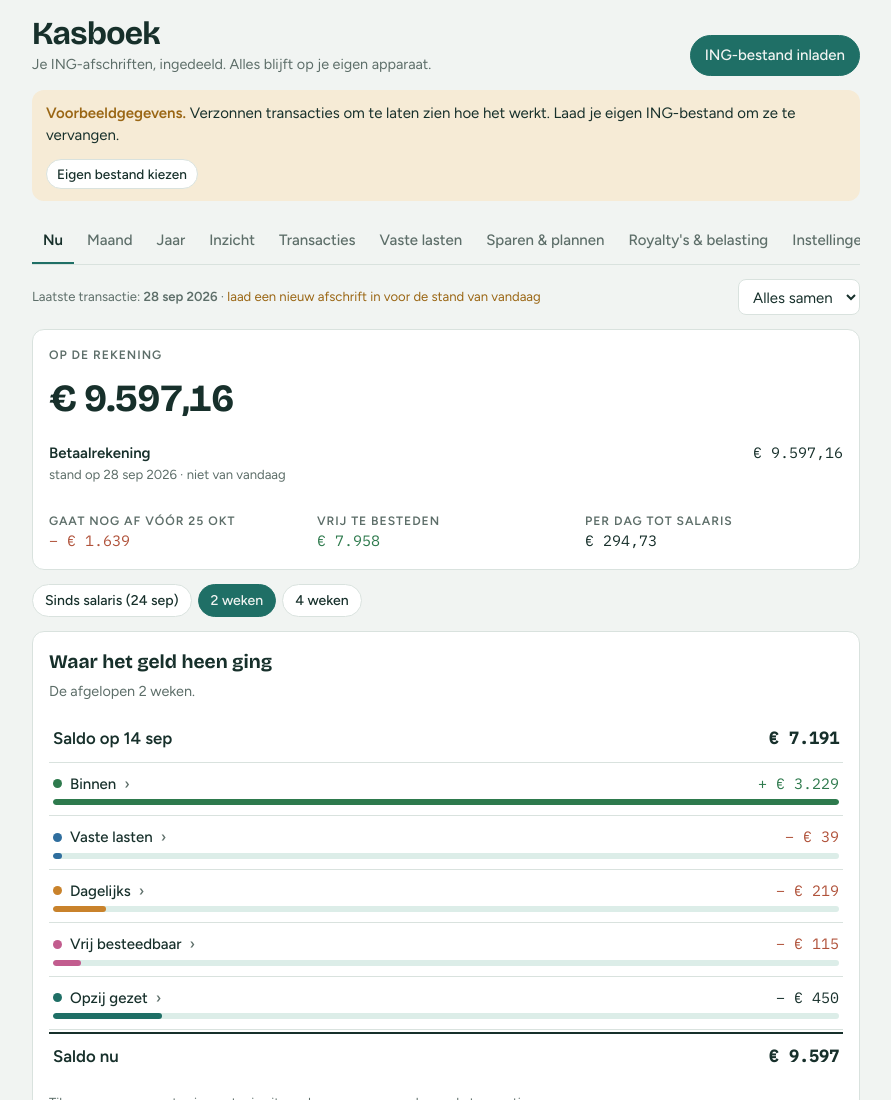
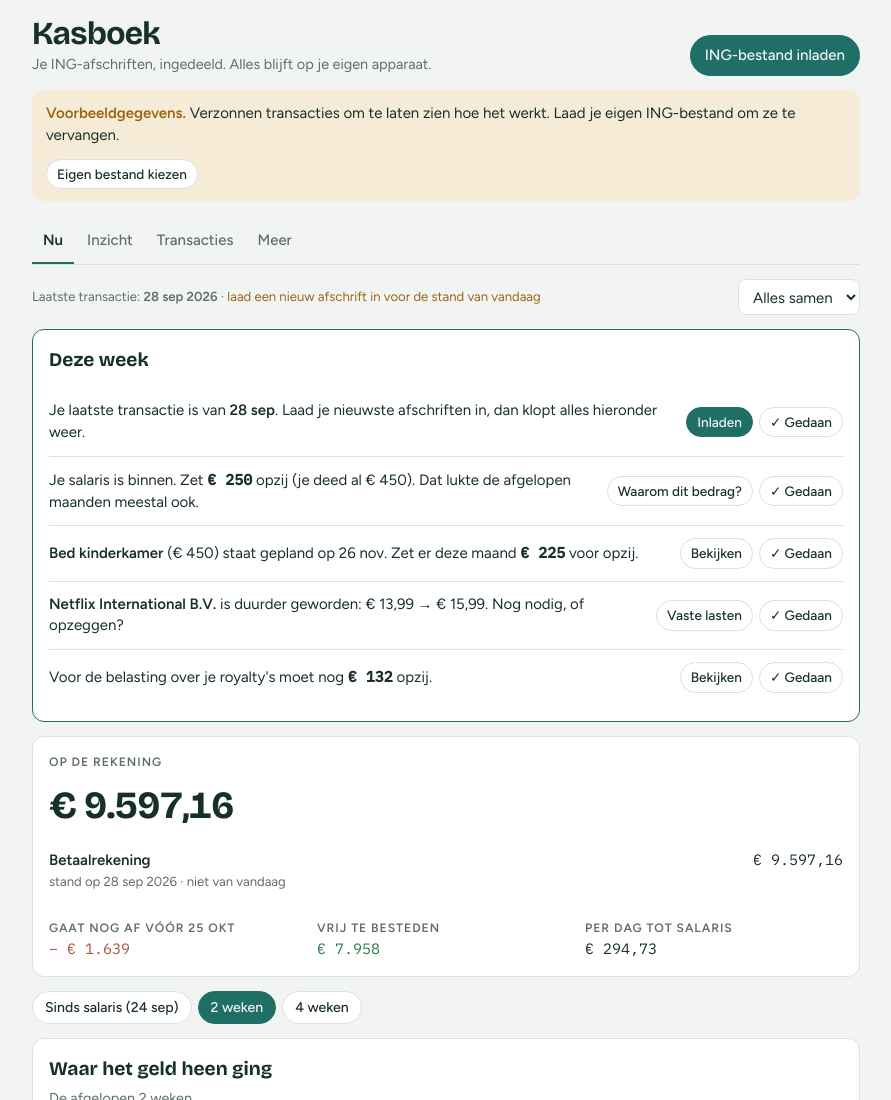
Before and after one commit to Serena-Nova/Kasboek, a plain HTML site: page index.html in a window 1280 px wide. Shown: the top 1100 px of the page, without its empty margins (194-1085 px from the left). Drawn offline with nearby package versions, Linux system fonts and the light colour scheme.

Commit message:
Add files via upload

```diff
--- a/index.html
+++ b/index.html
@@ -121,6 +121,11 @@ table.yt{border-collapse:separate;border-spacing:0;font-size:.84rem;width:100%}
 .yt td[data-act]:hover{outline:2px solid var(--accent);outline-offset:-2px}
 .yt .nm{display:flex;gap:7px;align-items:center;overflow:hidden}
 .yt .nm span:last-child{overflow:hidden;text-overflow:ellipsis}
+.todo{display:grid;grid-template-columns:minmax(0,1fr) auto;gap:8px 14px;align-items:center;padding:12px 0;border-bottom:1px solid var(--line)}
+.todo:last-child{border-bottom:none}
+.todo .tt{line-height:1.45;min-width:0}
+.todo .tb{display:flex;gap:6px;justify-content:flex-end;flex-wrap:wrap}
+@media (max-width:560px){.todo{grid-template-columns:1fr}.todo .tb{justify-content:flex-start}}
 .bon{display:flex;flex-direction:column}
 .bonrow{display:grid;grid-template-columns:minmax(0,1fr) auto;gap:4px 12px;align-items:center;padding:10px 4px;border-bottom:1px solid var(--line);font:inherit;color:inherit;background:none;border-left:none;border-right:none;border-top:none;border-radius:0;width:100%;text-align:left}
 .bonrow .num{text-align:right;font-family:var(--f-num);font-variant-numeric:tabular-nums;white-space:nowrap}
@@ -221,14 +226,9 @@ ol.steps{margin:6px 0 0;padding-left:1.2em;color:var(--muted);font-size:.9rem;di
 
   <nav class="tabs" role="tablist">
     <button role="tab" data-tab="nu" aria-selected="true">Nu</button>
-    <button role="tab" data-tab="overzicht">Maand</button>
-    <button role="tab" data-tab="jaar">Jaar</button>
     <button role="tab" data-tab="inzicht">Inzicht</button>
     <button role="tab" data-tab="transacties">Transacties</button>
-    <button role="tab" data-tab="vast">Vaste lasten</button>
-    <button role="tab" data-tab="doelen">Sparen &amp; plannen</button>
-    <button role="tab" data-tab="belasting">Royalty's &amp; belasting</button>
-    <button role="tab" data-tab="instellingen">Instellingen</button>
+    <button role="tab" data-tab="meer">Meer</button>
   </nav>
 
   <main id="view"></main>
@@ -236,7 +236,7 @@ ol.steps{margin:6px 0 0;padding-left:1.2em;color:var(--muted);font-size:.9rem;di
 <div id="toast" class="toast" hidden></div>
 
 <script>
-const VERSION='2026-10-12j';
+const VERSION='2026-10-12k';
 const clone=o=>JSON.parse(JSON.stringify(o));
 /* ---------- Basis ---------- */
 const STORE='kasboek.v1', LOCAL='kasboek.device';
@@ -299,7 +299,7 @@ const PLAT_COLORS=['#7A5CC2','#3C9FA8','#C9822B','#4FA37A','#C25C8E','#2F6E9E','
 const TAX={year:2026,brackets:[[38883,.3575],[78426,.3756],[Infinity,.495]],za:1200,mkb:.127,deductCap:.3756,zvw:.0485,zvwMax:79409};
 
 const DEFAULT_STATE={tx:[],userRules:[],disabledBuiltins:[],extraCats:[],overrides:{},tax:{},sample:true,
-  budgets:{},goals:[],accounts:{},taxReserved:{},period:{mode:'cal',day:1,payer:''},tags:['Idonea','Jordy','Gezin','Kind','Dieren'],txTags:{},oneoff:{},cash:[],cashAuto:false,planned:[],manualBal:{},savedAt:0,wipedAt:0};
+  budgets:{},goals:[],accounts:{},taxReserved:{},period:{mode:'cal',day:1,payer:''},tags:['Idonea','Jordy','Gezin','Kind','Dieren'],txTags:{},oneoff:{},dismissed:{},cash:[],cashAuto:false,planned:[],manualBal:{},savedAt:0,wipedAt:0};
 let S=clone(DEFAULT_STATE);
 let D={tab:'',dbxKey:'',dbxRefresh:'',dbxAccess:'',dbxExp:0,pw:'',lastSync:0,syncErr:''}; // alleen dit apparaat
 let ui={tab:'nu',win:'14',month:null,q:'',fcat:'',fmonth:'',facc:'',ftag:'',acc:'',tag:'',tagOpen:'',limit:150,taxYear:null,wipe:false,restore:false,backupText:''};
@@ -657,12 +657,14 @@ function goalMonthly(g){
 /* ---------- Weergave ---------- */
 function render(){
   rebuild();
-  document.querySelectorAll('nav.tabs button').forEach(b=>b.setAttribute('aria-selected',b.dataset.tab===ui.tab));
+  const inMore=MORE.some(m=>m[0]===ui.tab);
+  document.querySelectorAll('nav.tabs button').forEach(b=>b.setAttribute('aria-selected',b.dataset.tab===ui.tab||(inMore&&b.dataset.tab==='meer')));
   $('#banner').innerHTML=S.sample?`<div class="banner"><div><b>Voorbeeldgegevens.</b> Verzonnen transacties om te laten zien hoe het werkt. Laad je eigen ING-bestand om ze te vervangen.</div><label class="btn btn-small" for="file">Eigen bestand kiezen</label></div>`:'';
   renderSync();
   const v=$('#view');
-  if(!TX.length&&ui.tab!=='instellingen'){v.innerHTML=emptyView();return;}
-  v.innerHTML={nu:viewNu,overzicht:viewOverzicht,jaar:viewJaar,inzicht:viewInzicht,transacties:viewTx,vast:viewVast,doelen:viewDoelen,belasting:viewTax,instellingen:viewSettings}[ui.tab]();
+  if(!TX.length&&ui.tab!=='instellingen'&&ui.tab!=='meer'){v.innerHTML=emptyView();return;}
+  const back=inMore?`<div style="margin-bottom:10px"><button class="btn-link" data-act="tab" data-tab="meer">← Meer</button> <span class="note">· ${MORE.find(m=>m[0]===ui.tab)[1]}</span></div>`:'';
+  v.innerHTML=back+{meer:viewMeer,nu:viewNu,overzicht:viewOverzicht,jaar:viewJaar,inzicht:viewInzicht,transacties:viewTx,vast:viewVast,doelen:viewDoelen,belasting:viewTax,instellingen:viewSettings}[ui.tab]();
 }
 function renderSync(){
   $('#syncline').innerHTML=dbxConnected()?`<span class="status ${D.syncErr?'err':'ok'}"><i></i>${D.syncErr?'Dropbox: niet gesynchroniseerd':'Dropbox'+(D.lastSync?' · '+new Date(D.lastSync).toLocaleTimeString('nl-NL',{hour:'2-digit',minute:'2-digit'}):'')}</span>`:'Alles blijft op je eigen apparaat.';
@@ -832,6 +834,43 @@ function viewTx(){
    </div></div>
    ${list.length>ui.limit?`<button data-act="more">Toon meer (${list.length-ui.limit} over)</button>`:''}
   </div>`;
+}
+
+/* ---------- Meer ---------- */
+const MORE=[['overzicht','Maand','Eén maand in detail: per categorie, budgetten en labels.'],
+  ['jaar','Jaar','Alle maanden naast elkaar in één tabel, per categorie en per label.'],
+  ['vast','Vaste lasten','Abonnementen en vaste betalingen, en wat er duurder werd.'],
+  ['doelen','Sparen & plannen','Geplande uitgaven, contante spaarpot, spaardoelen en budgetten.'],
+  ['belasting',"Royalty's & belasting","Royalty's per platform en wat je opzij moet zetten voor de belasting."],
+  ['instellingen','Instellingen','Rekeningen, labels, regels, Dropbox en back-up.']];
+function viewMeer(){
+  return `<div class="stack">${MORE.map(([k,t,d])=>`<button class="card" data-act="tab" data-tab="${k}" style="text-align:left;cursor:pointer;display:flex;justify-content:space-between;gap:12px;align-items:center;border-radius:var(--r);font-weight:400">
+    <span><b style="font-family:var(--f-display);font-size:1.08rem">${t}</b><br><span class="note">${d}</span></span><span aria-hidden="true" style="color:var(--muted);font-size:1.3rem">›</span></button>`).join('')}</div>`;
+}
+function savingsAdvice(){
+  const last12=doneMonths().slice(-12); if(last12.length<3) return 0;
+  const v=last12.map(monthSum).map(x=>(x.inc-x.oneoffIn)-(x.out-x.oneoff));
+  return Math.max(0,Math.floor(pct(v,.25)/25)*25);
+}
+function todoList(ctx){
+  const {lastData,lastSal,nextSal,accRows,free,daysLeft}=ctx; const items=[]; const today=todayISO();
+  const add=(key,text,btn)=>{ if(!(S.dismissed||{})[key]) items.push({key,text,btn}); };
+  if(daysBetween(lastData,today)>6) add('load:'+lastData,`Je laatste transactie is van <b>${fmtD(lastData)}</b>. Laad je nieuwste afschriften in, dan klopt alles hieronder weer.`,`<label class="btn btn-small btn-primary" for="file">Inladen</label>`);
+  accRows.filter(r=>daysBetween(r.last,lastData)>3).forEach(r=>add('stale:'+r.i+r.last,`Het afschrift van <b>${esc(r.label)}</b> loopt maar tot ${fmtD(r.last)}. Download die rekening opnieuw.`,`<label class="btn btn-small" for="file">Inladen</label>`));
+  const vl=accRows.find(r=>/vast/i.test(r.label)&&(S.accounts[r.i]||{}).spend!==false);
+  if(vl&&accRows.length>1) add('spend:'+vl.i,`Het geld op <b>${esc(vl.label)}</b> is al bestemd voor de vaste lasten. Tel het niet mee bij "vrij te besteden"?`,`<button class="btn-small" data-act="spendtoggle" data-iban="${esc(vl.i)}">Niet meetellen</button>`);
+  if(lastSal&&daysBetween(lastSal,lastData)<=10){ const adv=savingsAdvice();
+    const saved=TX.filter(t=>t.date>=lastSal&&SAVING.has(t.cat)&&inScope(t)).reduce((a,t)=>a-t.amount,0);
+    if(adv>0&&saved<adv-5) add('save:'+lastSal,`Je salaris is binnen. Zet <b class="num">${eur0.format(adv-saved)}</b> opzij${saved>0?` (je deed al ${eur0.format(saved)})`:''}. Dat lukte de afgelopen maanden meestal ook.`,`<button class="btn-small" data-act="tab" data-tab="inzicht">Waarom dit bedrag?</button>`); }
+  plannedOpen().forEach(p=>{const d=daysBetween(today,p.date); if(d<0||d>90) return; const m=Math.max(1,Math.ceil(d/30.4));
+    add('plan:'+p.id+':'+periodKey(today),`<b>${esc(p.name)}</b> (${eur0.format(+p.amount)}) staat gepland op ${fmtD(p.date)}. ${m>1?`Zet er deze maand <b class="num">${eur0.format((+p.amount)/m)}</b> voor opzij.`:'Zorg dat het bedrag klaarstaat.'}`,`<button class="btn-small" data-act="tab" data-tab="doelen">Bekijken</button>`);});
+  if(nextSal&&daysLeft&&free/daysLeft<10) add('krap:'+lastSal,`Het is krap tot je salaris: <b class="num">${eur.format(Math.max(0,free)/daysLeft)}</b> per dag. Kijk hieronder wat er nog afgaat.`,'');
+  const since=addDays(lastData,-60); const ov=TX.filter(t=>t.date>=since&&t.cat==='Overig'&&t.amount<0&&inScope(t)).length;
+  if(ov>=3) add('overig:'+periodKey(today),`<b>${ov} uitgaven</b> van de afgelopen twee maanden staan nog in "Overig". Als je ze indeelt, worden de overzichten duidelijker.`,`<button class="btn-small" data-act="todo-overig">Indelen</button>`);
+  recurring().filter(r=>r.rise&&daysBetween(r.last,lastData)<=45).forEach(r=>add('rise:'+r.name+r.last,`<b>${esc(r.name)}</b> is duurder geworden: ${eur.format(r.rise.from)} → ${eur.format(r.rise.to)}. Nog nodig, of opzeggen?`,`<button class="btn-small" data-act="tab" data-tab="vast">Vaste lasten</button>`));
+  const y=+today.slice(0,4); const tc=taxCalc(y); const short=tc.total-tc.reserved;
+  if(tc.gross>0&&short>25) add('tax:'+periodKey(today),`Voor de belasting over je royalty's moet nog <b class="num">${eur0.format(short)}</b> opzij.`,`<button class="btn-small" data-act="tab" data-tab="belasting">Bekijken</button>`);
+  return items;
 }
 
 /* ---------- Nu: hoe sta je ervoor ---------- */
@@ -895,6 +934,11 @@ function viewNu(){
    <div class="spread"><span class="note">Laatste transactie: <b>${fmtD(lastData)} ${lastData.slice(0,4)}</b>${daysBetween(lastData,todayISO())>3?` · <span class="warn">laad een nieuw afschrift in voor de stand van vandaag</span>`:''}</span><div class="row">${scopeSelect()}</div></div>
    ${ui.acc?`<div class="row"><span class="chip">Alleen ${esc((S.accounts[ui.acc]||{}).label||'')}</span><button class="btn-small" data-act="scopeall">Alles tonen</button></div>`:''}
 
+   ${(()=>{const todo=todoList({lastData,lastSal,nextSal,accRows,free,daysLeft});
+     return `<div class="card stack" style="border-color:var(--accent)"><h2>Deze week</h2>
+       ${todo.length?`<div>${todo.map(t=>`<div class="todo"><div class="tt">${t.text}</div><div class="tb">${t.btn}<button class="btn-small" data-act="dismiss" data-key="${esc(t.key)}" title="Gedaan, niet meer tonen">✓ Gedaan</button></div></div>`).join('')}</div>`
+       :'<p>Niets te doen. Alles is bijgewerkt.</p>'}
+     </div>`;})()}
    <div class="card stack"><h3>Op de rekening${accRows.length>1?'en':''}</h3>
      ${hasBal?`<div class="big ${endBal<0?'out':''}">${eur.format(endBal)}</div>
      <div>${accRows.map(r=>{const st=daysBetween(r.last,lastData)>3||daysBetween(r.last,todayISO())>3;const on=spendSet.has(r.i);return `<div class="rec"><div style="min-width:0"><b>${esc(r.label)}</b>
@@ -1618,6 +1662,7 @@ function mergeStates(a,b){
   if((older.savedAt||0)>(newer.wipedAt||0)) for(const t of older.tx||[]) if(!ids.has(t.id)){out.tx.push(t);ids.add(t.id);}
   out.overrides={...(older.overrides||{}),...(newer.overrides||{})};
   out.cash=mergeById(older.cash,newer.cash);out.planned=mergeById(older.planned,newer.planned);
+  out.dismissed={...(older.dismissed||{}),...(newer.dismissed||{})};
   out.oneoff={...(older.oneoff||{}),...(newer.oneoff||{})};
   out.txTags={...(older.txTags||{}),...(newer.txTags||{})};
   out.accounts={...(older.accounts||{}),...(newer.accounts||{})};
@@ -1685,6 +1730,8 @@ document.addEventListener('click',async e=>{
   if(a==='scopeall'){ui.acc='';ui.tag='';ui.month=null;render();}
   if(a==='clearfrom'){ui.fromDate='';render();}
   if(a==='spendtoggle'){const ac=S.accounts[b.dataset.iban];if(ac){ac.spend=ac.spend===false?true:false;save();render();}}
+  if(a==='dismiss'){S.dismissed={...(S.dismissed||{}),[b.dataset.key]:todayISO()};save();render();}
+  if(a==='todo-overig'){ui.tab='transacties';ui.fcat='Overig';ui.fmonth='';ui.ftag='';ui.q='';ui.facc='';ui.fromDate=addDays(TX[0].date,-60);ui.limit=150;render();window.scrollTo(0,0);}
   if(a==='win'){ui.win=b.dataset.v;render();}
   if(a==='nucat'){ui.tab='transacties';ui.q='';ui.limit=150;ui.facc=ui.acc;ui.ftag='';ui.fmonth='';ui.fcat=b.dataset.cat;ui.fromDate=b.dataset.from;render();window.scrollTo(0,0);}
   if(a==='ycat'||a==='ytag'){ui.tab='transacties';ui.q='';ui.limit=150;ui.facc=ui.acc;
@@ -1797,7 +1844,7 @@ document.addEventListener('visibilitychange',()=>{if(document.visibilityState===
 load();
 if(S.sample&&!S.tx.length) S=sampleState();
 if(!D.seenNu){D.seenNu=true;D.tab='nu';saveDevice();}
-if(D.tab&&['nu','overzicht','jaar','inzicht','transacties','vast','doelen','belasting','instellingen'].includes(D.tab)) ui.tab=D.tab;
+if(D.tab&&['meer','nu','overzicht','jaar','inzicht','transacties','vast','doelen','belasting','instellingen'].includes(D.tab)) ui.tab=D.tab;
 render();
 (async()=>{ if(IN_FRAME) return; const fresh=await dbxHandleRedirect(); if(dbxConnected()) dbxSync(!fresh); })();
 </script>
--- a/sw.js
+++ b/sw.js
@@ -1,5 +1,5 @@
 // Kasboek service worker — bewaart de app zelf offline. Bankgegevens en Dropbox gaan hier niet doorheen.
-const CACHE = 'kasboek-2026-10-12j';
+const CACHE = 'kasboek-2026-10-12k';
 const SHELL = ['./', './index.html', './manifest.webmanifest', './icon-192.png', './icon-512.png', './apple-touch-icon.png'];
 self.addEventListener('install', e => {
   e.waitUntil(caches.open(CACHE).then(c => c.addAll(SHELL)).then(() => self.skipWaiting()));
```
Also changed, not shown: LEESMIJ.txt.
